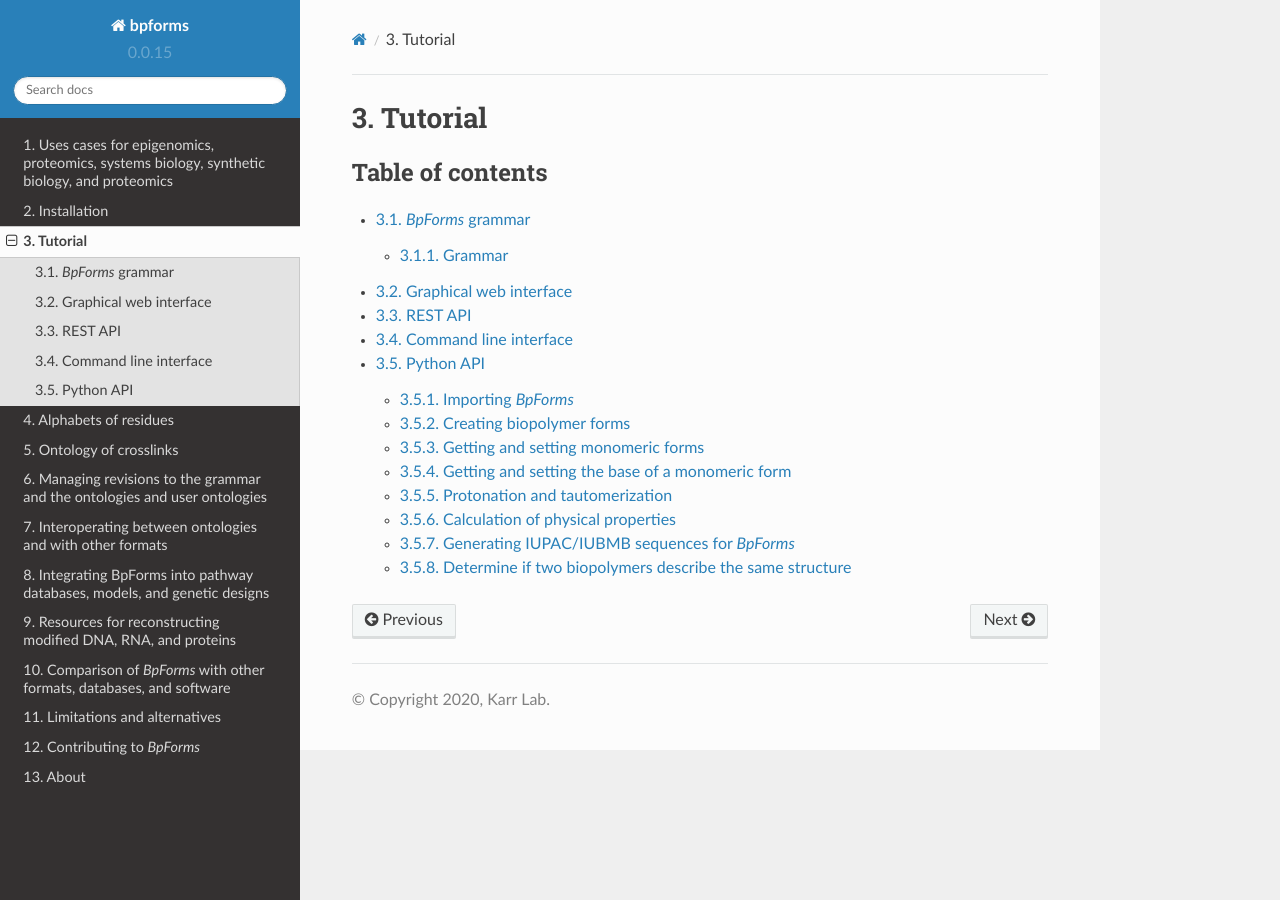
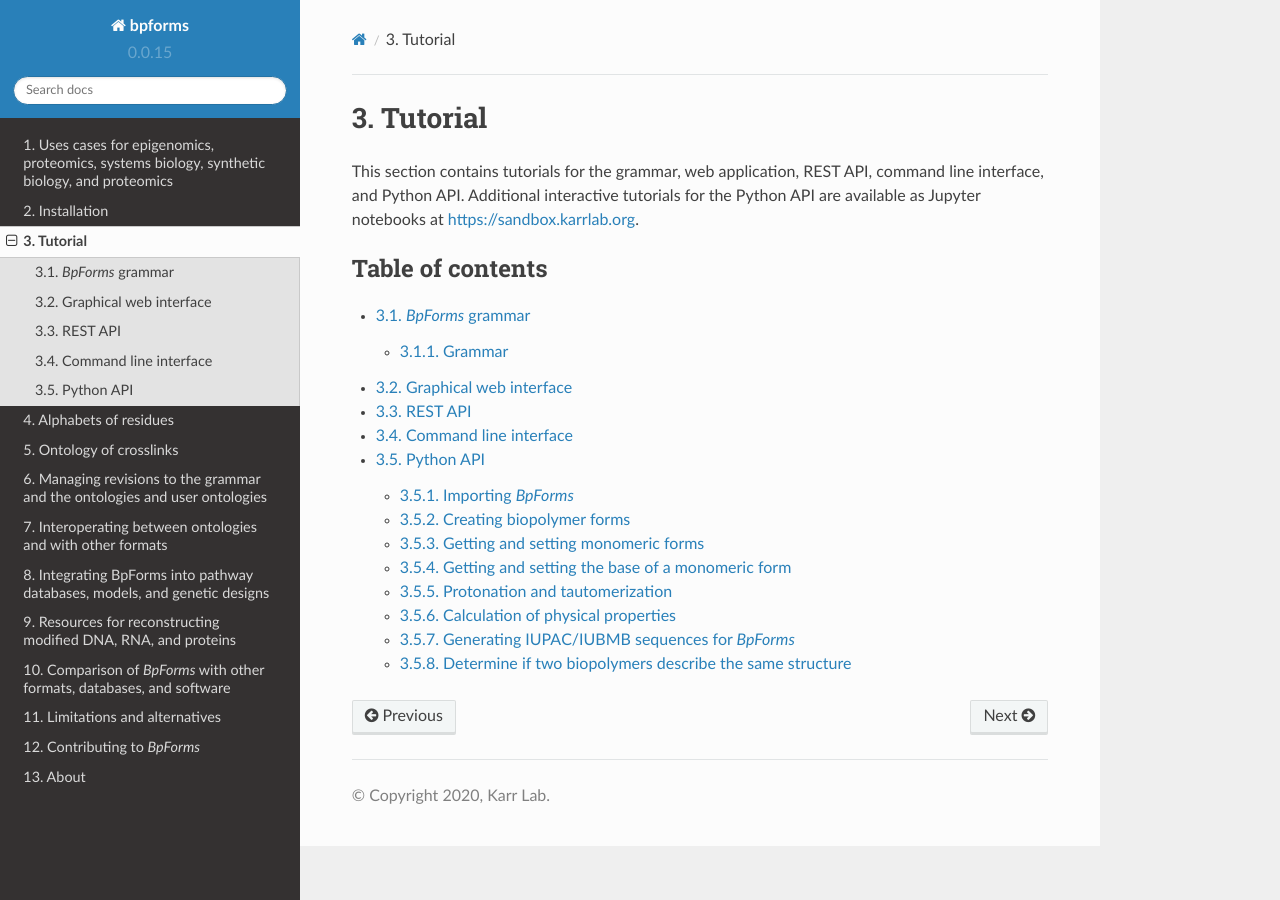
Before and after one commit to KarrLab/bpforms, a Sphinx documentation site: the page built from docs/tutorial.rst, in a window 1280 px wide. Built offline with Sphinx 7.4.7 and the Read the Docs theme 2.0.0, drawn with Linux system fonts in a browser that asks for light colours; pages that are not in the unit, such as notebooks, are missing from menus.

Commit message:
adding links to Jupyter tutorials to docs

```diff
--- a/docs/tutorial.rst
+++ b/docs/tutorial.rst
@@ -1,5 +1,7 @@
 Tutorial
 ========
+
+This section contains tutorials for the grammar, web application, REST API, command line interface, and Python API. Additional interactive tutorials for the Python API are available as Jupyter notebooks at `https://sandbox.karrlab.org <https://sandbox.karrlab.org/tree/bpforms>`_.
 
 .. toctree::
     :maxdepth: 2
```
